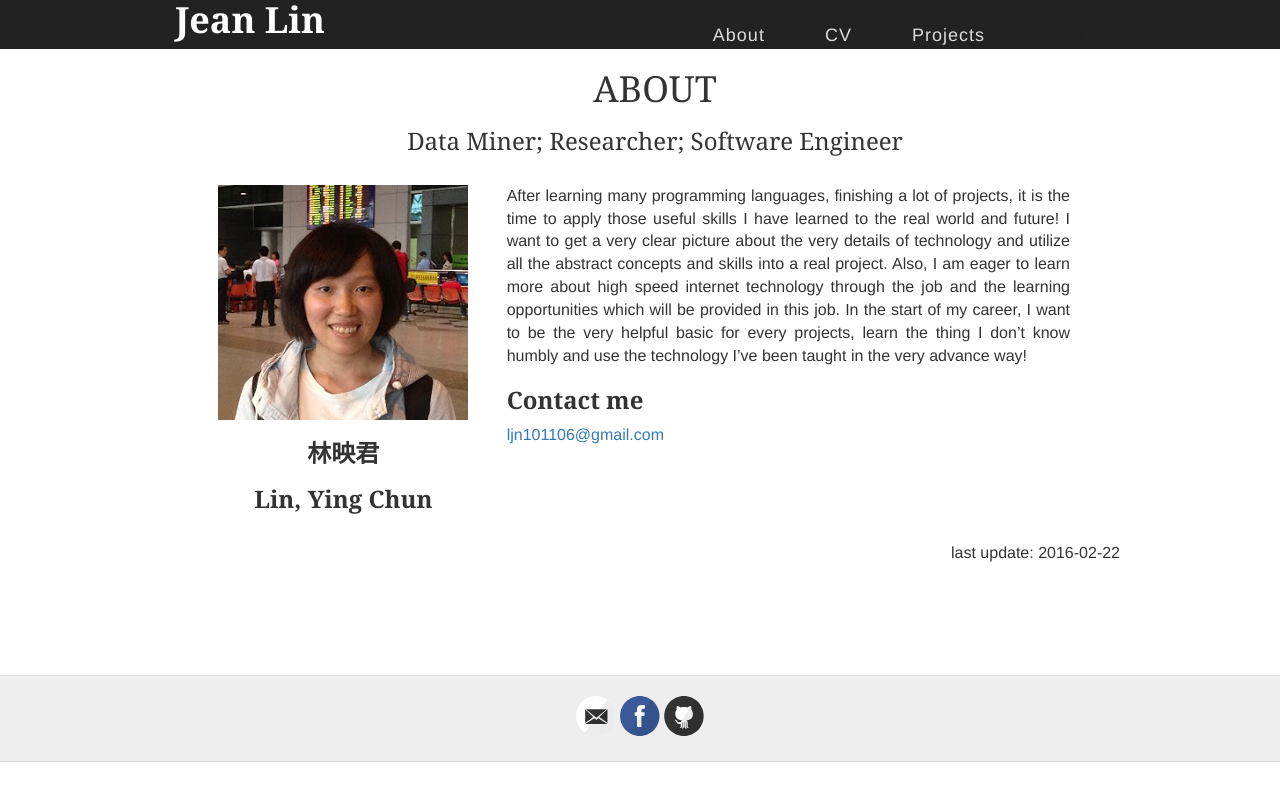
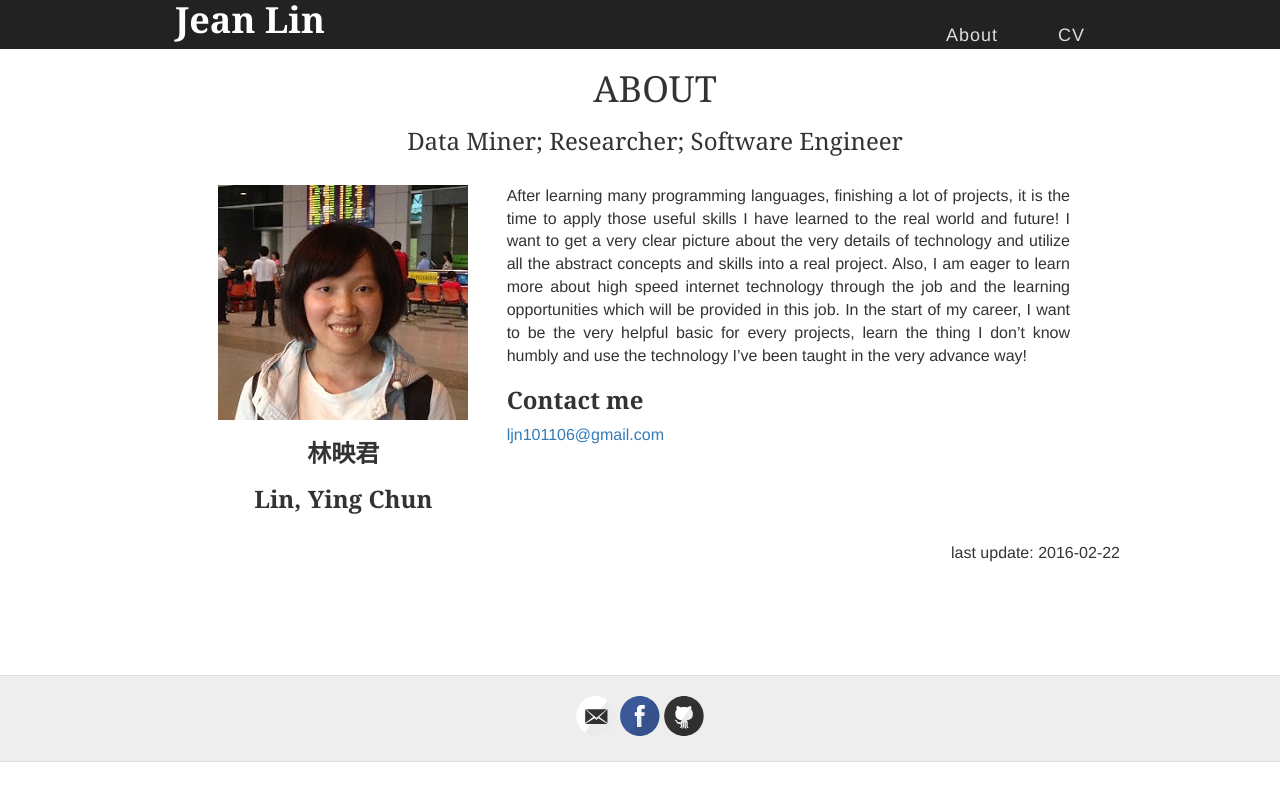
Before and after one commit to ycjeanlin/ycjeanlin_page, a Jekyll site: the page built from index.html, in a window 1280 px wide. Shown: the top 801 px of the page. Built offline with Jekyll 4.4.1, drawn with Linux system fonts in a browser that asks for light colours; nearby versions of some CDN libraries.

Commit message:
pull down link of project and blog

```diff
--- a/_layouts/default.html
+++ b/_layouts/default.html
@@ -26,8 +26,8 @@
                 <nav class="col-sm-8">
                   <p><a href="{{ site.baseurl }}/">About</a></p>
                   <p><a href="{{ site.baseurl }}/cv">CV</a></p>
-                  <p><a href="{{ site.baseurl }}/project">Projects</a></p>
-                  <p><a href="{{ site.baseurl }}/blog" style="color: #222222">Blog</a></p>
+                  <!-- <p><a href="{{ site.baseurl }}/project">Projects</a></p> -->
+                  <!-- <p><a href="{{ site.baseurl }}/blog" style="color: #222222">Blog</a></p> -->
                 </nav>
             </div>
         </div>
```
